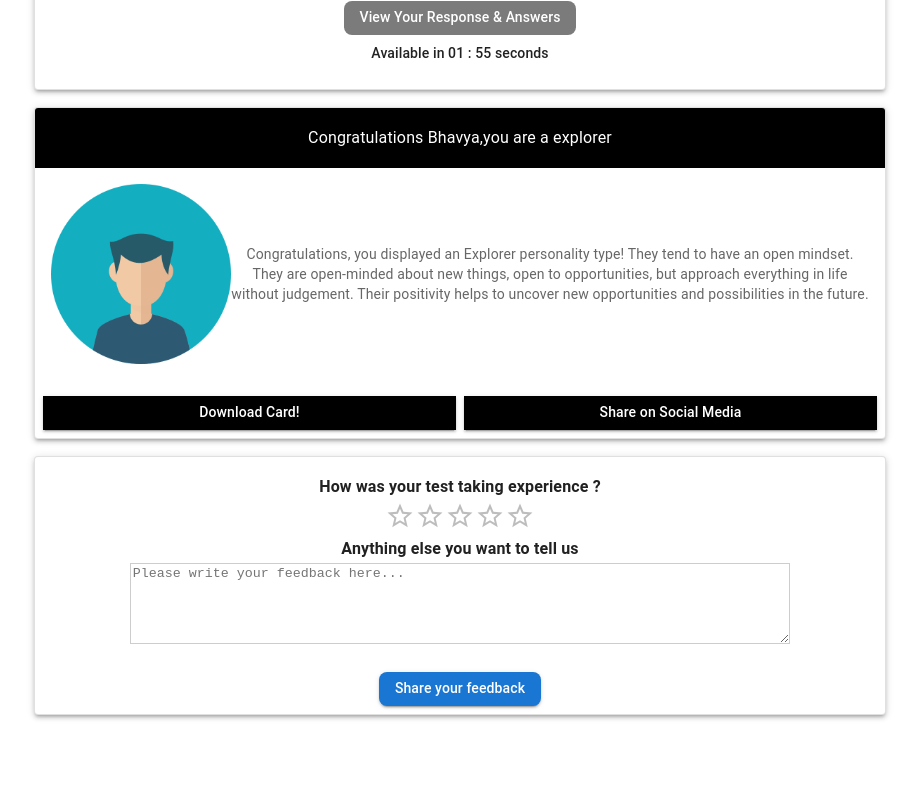
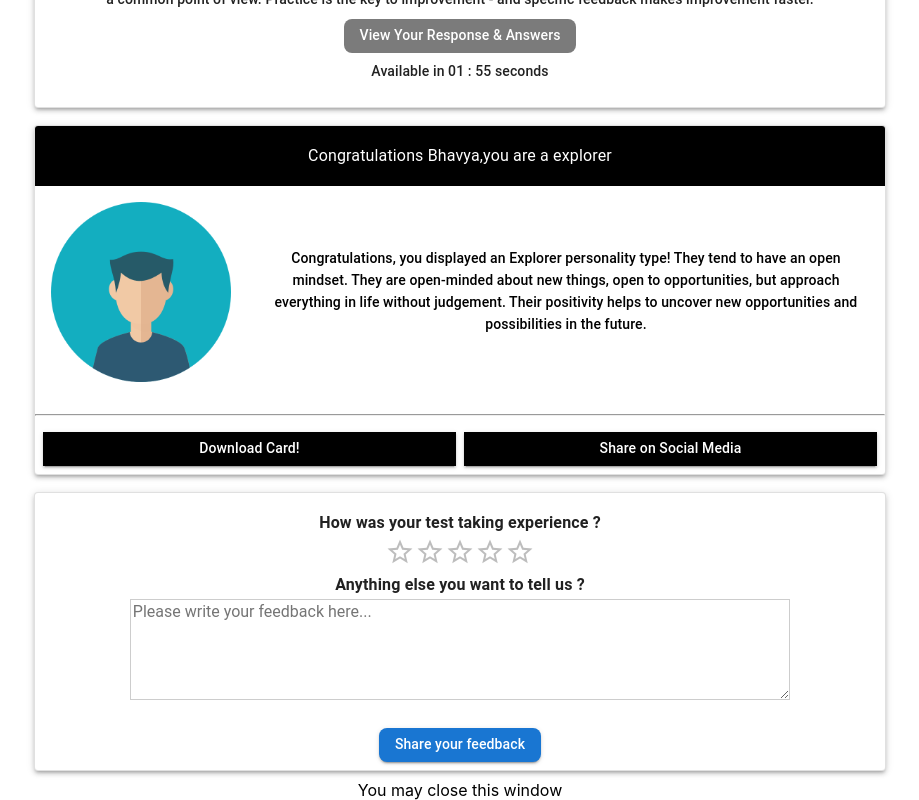
Before and after one commit to anish1357/Talentsumo-Assignmennt, a React (Create React App) app: page / in a window 1280 px wide. Shown: the part 481-1281 px from the top of the page, without its empty margins (180-1099 px from the left). Before the commit the page ends 1213 px from the top, so only its background shows below. Built offline with nearby package versions, Linux system fonts and the light colour scheme.

Commit message:
UI completed

```diff
--- a/src/Components/Cards/Card1.js
+++ b/src/Components/Cards/Card1.js
@@ -42,6 +42,7 @@ import logo from './handsphoto.jpg';
                  This will now be analyzed by our Al models (and coaches/HR managers, if applicable).
                  You or your administrator will receive a detailed feedback on the same within next 72 hours.
               </Typography>
+              <hr />
               <br/>
               <Typography variant="subtitle2">
                  Every human interaction is an opportunity to learn. Its also an opportunity to demonstrate your
--- a/src/Components/Cards/Card2.js
+++ b/src/Components/Cards/Card2.js
@@ -26,7 +26,7 @@ import logo from './avatar.png';
         <Box sx={{ display: 'flex', flexDirection: 'column' ,alignItems:"center",justifyContent: 'center',}}>
 
 
-        <Typography variant="body2" color="text.secondary" >
+        <Typography variant="subtitle2"  color="text.secondary" sx={{marginLeft:"5%",color:"black"}}>
         Congratulations, you displayed an Explorer personality type! They tend to have an open mindset.
          They are open-minded about new things, open to opportunities, but approach everything in life without judgement.
          Their positivity helps to uncover new opportunities and possibilities in the future.
@@ -34,6 +34,7 @@ import logo from './avatar.png';
         </Box>
       </CardContent>
       </div>
+      <hr/>
       <SocialShareDialog open={open} onClose={handleClose}/>
       <CardActions>
         <CustomButton onClick = {()=>exportAsImage(exportRef.current, "Card")} name={"Download Card!"} color={"white"} backgroundColor={"black"} borderRadius={"0px"} fullWidth={true}/>
--- a/src/Components/Cards/Card3.js
+++ b/src/Components/Cards/Card3.js
@@ -9,7 +9,7 @@ import CustomButton from "../Button/CustomButton"
    },[stars]);
    console.log(stars)
    return (
-    <Card sx={{ maxWidth: "100%", boxShadow: 3 ,marginBottom:"2%"}} variant="outlined" raised={true}>
+    <Card sx={{ maxWidth: "100%", boxShadow: 3 ,marginBottom:"1%"}} variant="outlined" raised={true}>
 
       <CardContent sx={{ maxWidth : "100%" }}>
       <Typography variant="subtitle1" sx={{fontWeight:"bold"}}>
@@ -19,15 +19,18 @@ import CustomButton from "../Button/CustomButton"
         name="simple-controlled"
         size={"large"}
         value={stars}
-
+         sx={{"&.MuiRating-iconEmpty":{
+             backgroundColor:"rgba(90,90,90,0.8)"
+         }}}
         onChange={(event, newValue) => {
           setStars(newValue);
         }}
       />
       <Typography variant="subtitle1" sx={{fontWeight:"bold"}}>
-        Anything else you want to tell us
+        Anything else you want to tell us ?
       </Typography>
-      <TextareaAutosize aria-label="minimum height" minRows={5} placeholder="Please write your feedback here..." style={{ width: "80%",borderColor: "rgba(90, 90, 90,0.3)"}}/>
+      <TextareaAutosize aria-label="minimum height" minRows={5} placeholder="Please write your feedback here..."
+        style={{ width: "80%",borderColor: "rgba(90, 90, 90,0.3)",fontFamily:"Roboto",fontSize:"1rem"}}/>
       </CardContent>
       <CardActions sx={{justifyContent:"center"}}>
         <CustomButton name={"Share your feedback"}  borderRadius={"8px"}  />
--- /dev/null
+++ b/src/Components/Cards/Footer.js
@@ -0,0 +1,12 @@
+import Card from "@mui/material"
+
+
+const Footer = () =>{
+    return (
+        <div>
+            You may close this window
+        </div>
+    )
+}
+
+export default Footer;
--- a/src/Components/Pages/ThankYou.js
+++ b/src/Components/Pages/ThankYou.js
@@ -4,6 +4,7 @@ import Typography from "@mui/material/Typography"
 import CustomCard2 from '../Cards/Card2.js';
 import CustomCard1 from "../Cards/Card1.js";
 import CustomCard3 from "../Cards/Card3.js";
+import Footer from "../Cards/Footer.js";
 const ThankYou = () => {
 
 
@@ -12,6 +13,7 @@ const ThankYou = () => {
         <CustomCard1/>
         <CustomCard2 name="Bhavya"/>
         <CustomCard3/>
+        <Footer/>
      </Container>
 );
 }
```
